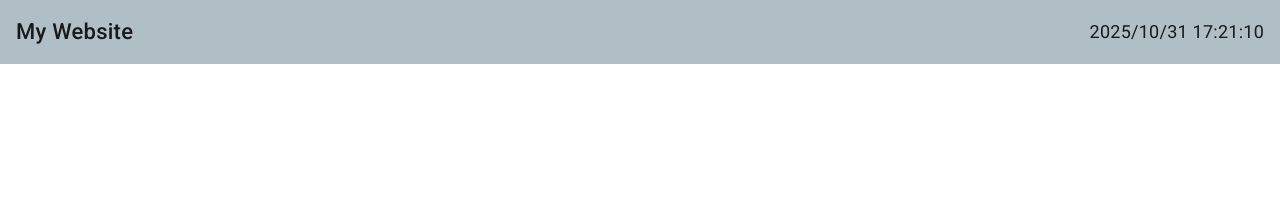
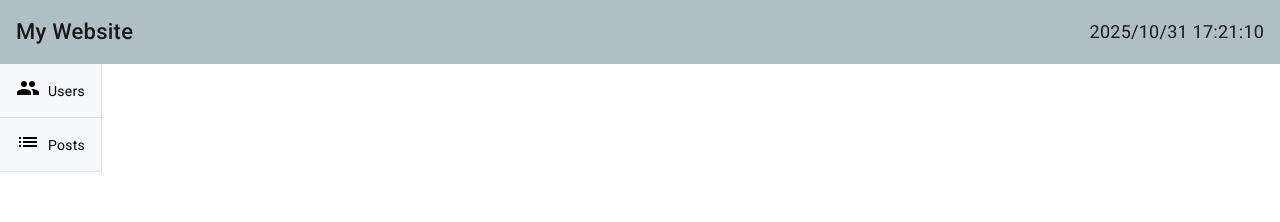
Before and after one commit to Akaki-Vashakidze/hiring-task-app, an Angular app: page / in a window 1280 px wide. Shown: the top 222 px of the page. Built offline with nearby package versions, Linux system fonts and the light colour scheme.

Commit message:
adding side nav

```diff
--- a/src/app/app.component.html
+++ b/src/app/app.component.html
@@ -1,3 +1,7 @@
-<app-header></app-header>
-
-<router-outlet />
+<div class="app-container">
+  <app-header></app-header>
+  <div class="nav-and-content">
+    <app-navigation></app-navigation>
+    <router-outlet />
+  </div>
+</div>
--- a/src/app/app.component.scss
+++ b/src/app/app.component.scss
@@ -0,0 +1,4 @@
+.nav-and-content {
+    display: flex;
+    flex-direction: row;
+}
--- a/src/app/app.component.ts
+++ b/src/app/app.component.ts
@@ -1,10 +1,11 @@
 import { Component } from '@angular/core';
 import { RouterOutlet } from '@angular/router';
 import { HeaderComponent } from "./components/header/header.component";
+import { NavigationComponent } from "./components/navigation/navigation.component";
 
 @Component({
   selector: 'app-root',
-  imports: [RouterOutlet, HeaderComponent, HeaderComponent],
+  imports: [RouterOutlet, HeaderComponent, HeaderComponent, NavigationComponent, NavigationComponent],
   templateUrl: './app.component.html',
   styleUrl: './app.component.scss'
 })
--- a/src/app/components/navigation/navigation.component.html
+++ b/src/app/components/navigation/navigation.component.html
@@ -1 +1,14 @@
-<p>navigation works!</p>
+<div class="side-nav">
+    <div routerLink="/users" class="side-nav_items">
+        <span>
+            <mat-icon>group</mat-icon>
+        </span>
+        <span class="for-web-only">Users</span>
+    </div>
+    <div routerLink="/posts" class="side-nav_items">
+        <span>
+            <mat-icon>list</mat-icon>
+        </span>
+        <span class="for-web-only">Posts</span>
+    </div>
+</div>
--- a/src/app/components/navigation/navigation.component.scss
+++ b/src/app/components/navigation/navigation.component.scss
@@ -0,0 +1,23 @@
+.side-nav {
+    display: flex;
+    flex-direction: column;
+    background-color: #f8f9fa;
+    border-right: 1px solid #dee2e6;
+    width: fit-content;
+}
+
+.side-nav_items {
+    cursor: pointer;
+    display: flex;
+    align-items: center;
+    padding: 12px 16px;
+    border-bottom: 1px solid #dee2e6;
+
+    &:hover {
+        background-color: darken(#f8f9fa, 5%);
+    }
+
+    mat-icon {
+        margin-right: 8px;
+    }
+}
--- a/src/app/components/navigation/navigation.component.ts
+++ b/src/app/components/navigation/navigation.component.ts
@@ -1,8 +1,11 @@
+import { CommonModule } from '@angular/common';
 import { Component } from '@angular/core';
+import { MatIconModule } from '@angular/material/icon';
+import { RouterLink } from "@angular/router";
 
 @Component({
   selector: 'app-navigation',
-  imports: [],
+  imports: [CommonModule, MatIconModule, RouterLink],
   templateUrl: './navigation.component.html',
   styleUrl: './navigation.component.scss'
 })
--- a/src/styles.scss
+++ b/src/styles.scss
@@ -16,4 +16,8 @@ body { margin: 0; font-family: Roboto, "Helvetica Neue", sans-serif; }
     --app-font-size-medium: 0.9em;
     --app-font-size-small: 0.6em;
   }
+
+  .for-web-only {
+    display: none;
+  }
 }
```
